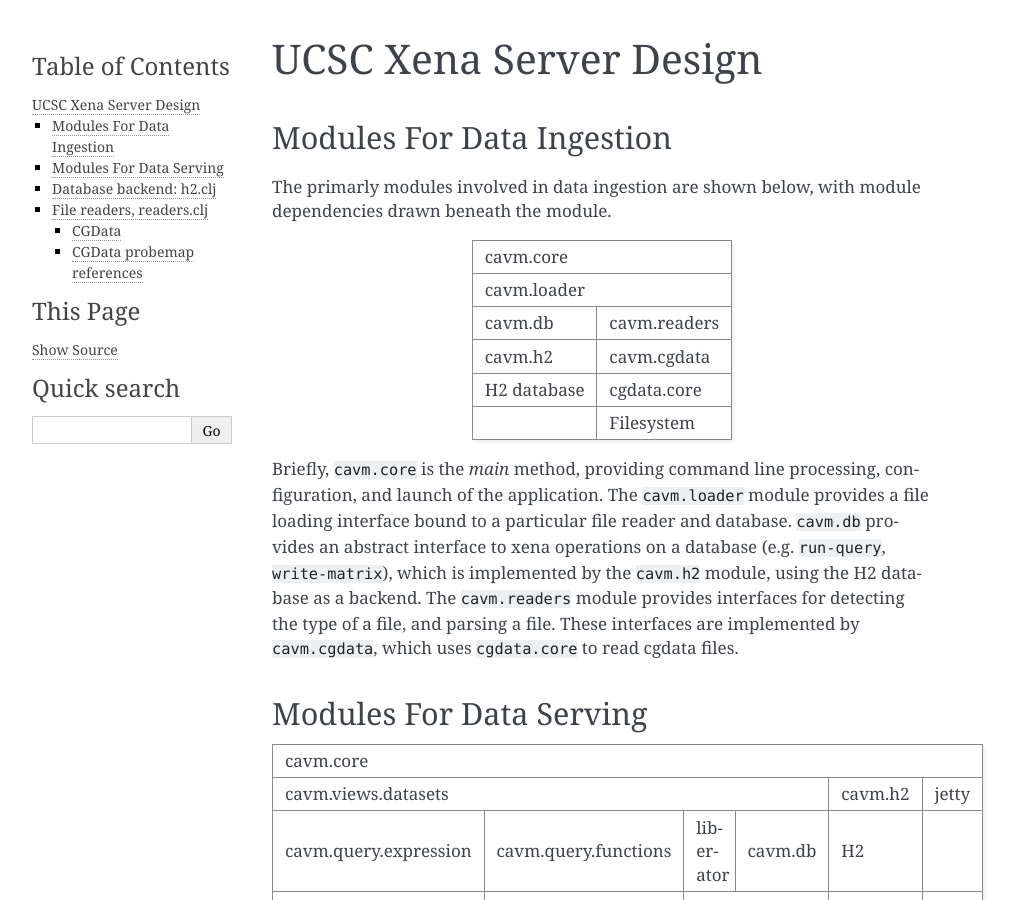
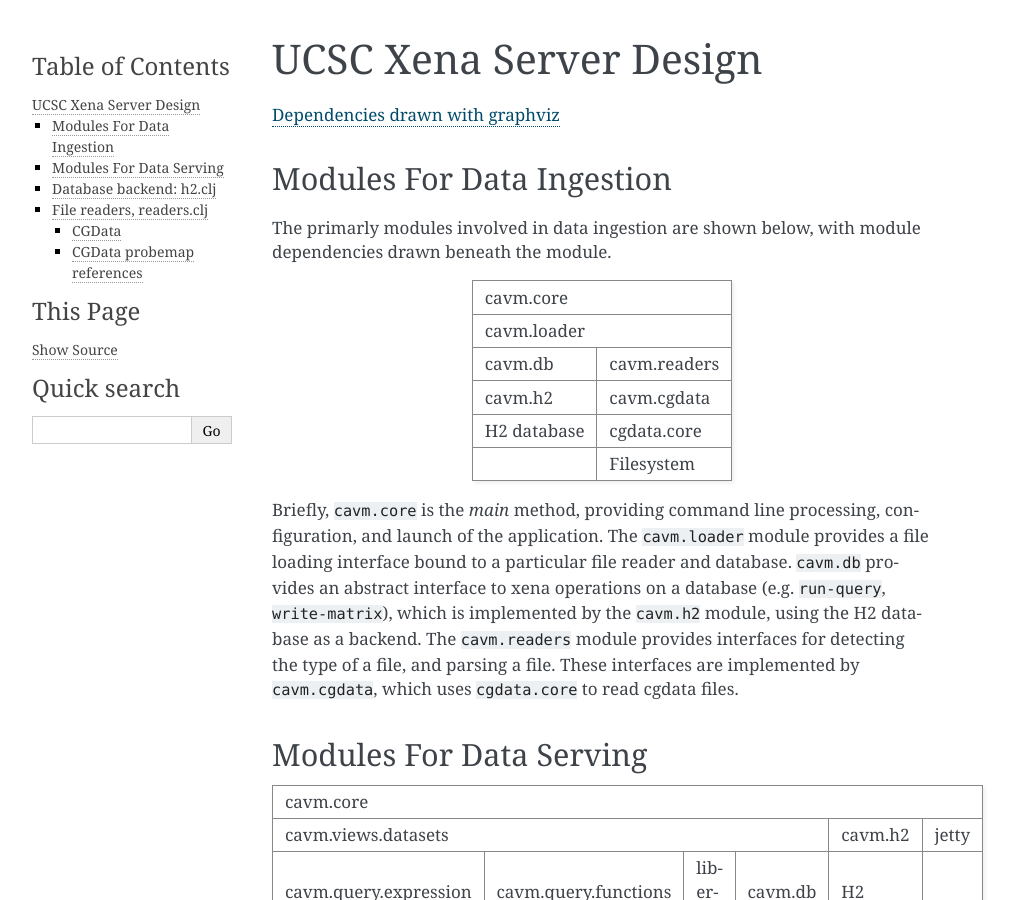
Before and after one commit to ucscXena/ucsc-xena-server, a Sphinx documentation site: the page built from doc/design.rst, in a window 1280 px wide and 900 px high. Shown: the whole window, without its empty margins (148-1163 px from the left). Built offline with Sphinx 7.4.7, drawn with Linux system fonts in a browser that asks for light colours.

Commit message:
Add hiera, deps with graphviz.

```diff
--- a/doc/design.rst
+++ b/doc/design.rst
@@ -1,5 +1,7 @@
 UCSC Xena Server Design
 ***********************
+
+`Dependencies drawn with graphviz <dependencies.png>`_
 
 Modules For Data Ingestion
 ==========================
```
Also changed, not shown: 1 other file.
